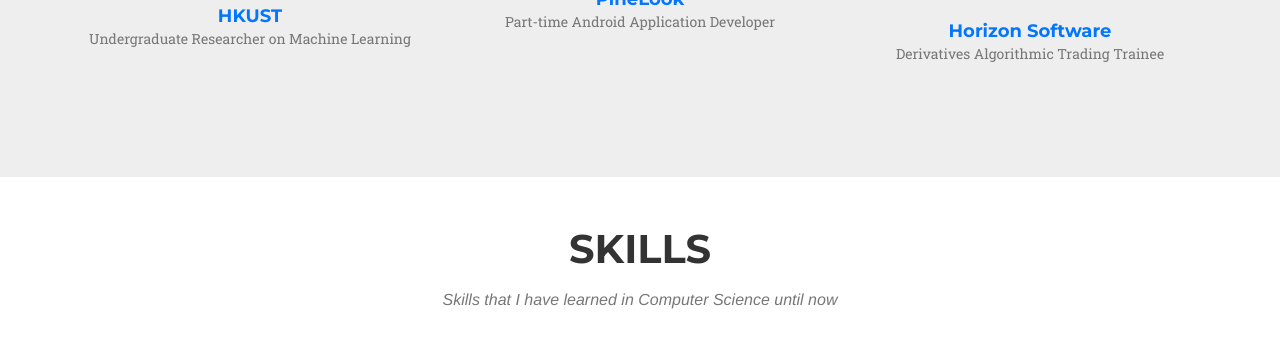
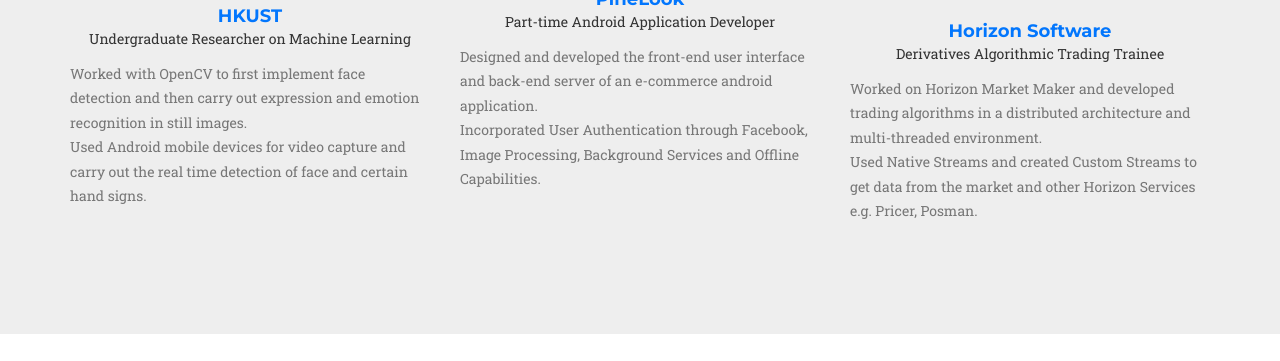
Before and after one commit to arslanarshad31/personal-website, a website: page index.html in a window 1280 px wide. Shown: the part 2604-2965 px from the top of the page. Drawn offline with nearby package versions, Linux system fonts and the light colour scheme; a web font is replaced by a local one.

Commit message:
Almost done

```diff
--- a/index.html
+++ b/index.html
@@ -138,7 +138,9 @@
                             </div>
                             <div class="timeline-body">
                                 <p class="text-muted">Born in 1995, I spent early years of my life in various cities
-                                    of Pakistan including Multan, Faisalabad and Islamabad. Later at the age of 14, I finally settled in Lahore and continued studying there until secondary edcucation.</p>
+                                    of Pakistan including Multan, Faisalabad and Islamabad. Later at the age of 14, I
+                                    finally settled in Lahore and continued studying there until secondary
+                                    edcucation.</p>
                             </div>
                         </div>
                     </li>
@@ -200,7 +202,14 @@
                                                                        class="img-responsive img-thumbnail"
                                                                        alt="">
                         <h4>HKUST</h4></a>
-                    <p class="text-muted">Undergraduate Researcher on Machine Learning</p>
+                    <p>Undergraduate Researcher on Machine Learning</p>
+                    <p style="text-align: left" class="text-muted">Worked with OpenCV to first implement face detection
+                        and then carry out
+                        expression and emotion
+                        recognition in still images. </br>Used Android mobile devices for video capture and carry out
+                        the real time detection of face and
+                        certain hand signs.
+                    </p>
 
                 </div>
             </div>
@@ -209,7 +218,13 @@
                     <a href="http://pinelook.com/" target="_blank"><img src="img/logos/pinelook_logo.png"
                                                                         class="img-responsive img-thumbnail" alt="">
                         <h4>PineLook</h4></a>
-                    <p class="text-muted">Part-time Android Application Developer</p>
+                    <p>Part-time Android Application Developer</p>
+                    <p style="text-align: left" class="text-muted">Designed and developed the front-end user interface
+                        and back-end server of an
+                        e-commerce android application.
+                        </br> Incorporated User Authentication through Facebook, Image Processing, Background Services
+                        and Offline Capabilities.</p>
+
 
                 </div>
             </div>
@@ -219,7 +234,11 @@
                                                                               class="img-responsive img-thumbnail"
                                                                               alt="">
                         <h4>Horizon Software</h4></a>
-                    <p class="text-muted">Derivatives Algorithmic Trading Trainee</p>
+                    <p>Derivatives Algorithmic Trading Trainee</p>
+                    <p style="text-align: left" class="text-muted">Worked on Horizon Market Maker and developed trading
+                        algorithms in a distributed architecture and multi-threaded environment.
+                        </br> Used Native Streams and created Custom Streams to get data from the market and other
+                        Horizon Services e.g. Pricer, Posman. </p>
 
                 </div>
             </div>
@@ -365,6 +384,9 @@
                                 <textarea class="form-control" placeholder="Your Message *" id="message" required
                                           data-validation-required-message="Please enter a message."></textarea>
                                 <p class="help-block text-danger"></p>
+                                <div class="alert alert-danger">
+                                    <strong>Note:</strong> Please do no spam the email address.
+                                </div>
                             </div>
                             <div class="clearfix"></div>
                             <div class="col-lg-12 text-center">
@@ -376,7 +398,7 @@
                             <div class="team-member img-rounded"
                                  style="background-color: white; padding-top: 35px; padding-bottom: 40px ">
                                 <img src="img/me.jpg" class="img-responsive img-circle" alt="">
-                                <h4>maarshad@connect.ust.hk
+                                <h4>maarshad@connect.ust.hk</h4>
                                 <h4>
                                     <ul class="list-inline social-buttons">
                                         <li><a href="https://twitter.com/31_arslan" target="_blank"><i
@@ -395,9 +417,9 @@
                                         <li><a href="mailto:maarshad@connect.ust.hk"><i class="fa fa-envelope"></i></a>
                                         </li>
                                     </ul>
+                                </h4>
                             </div>
                         </div>
-
                     </div>
                 </form>
             </div>
```
Lines whose indentation alone changed are shown as unchanged.
